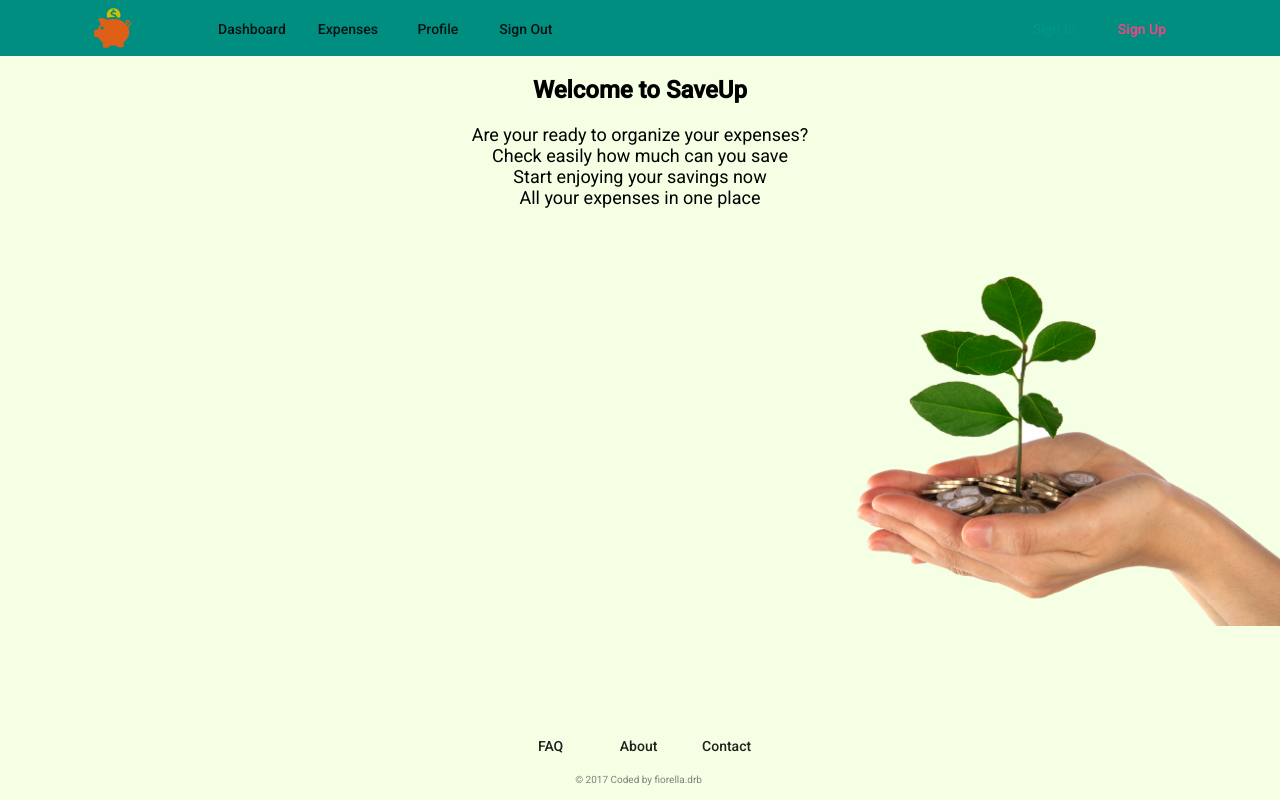
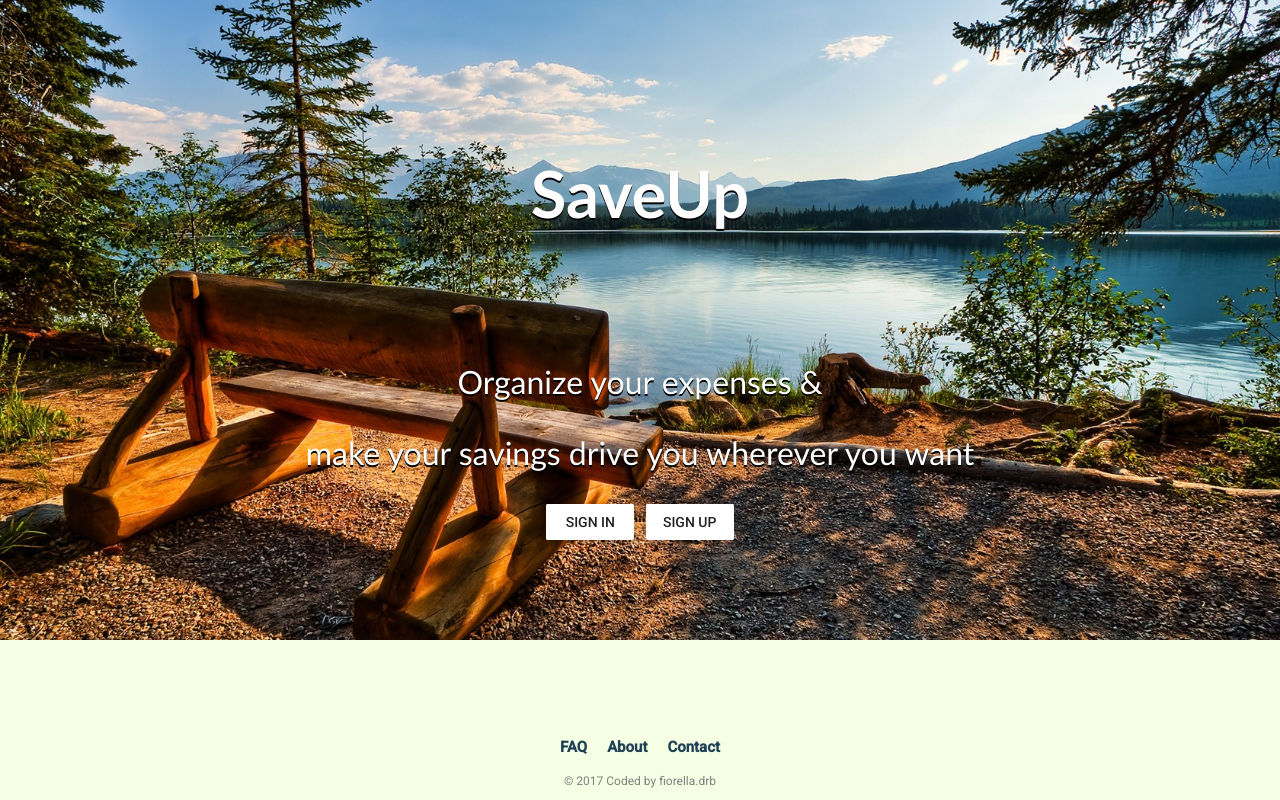
Before and after one commit to fderisio/SaveUp-FrontEnd, a React app in the folder saveup/: page / in a window 1280 px wide. Built offline with nearby package versions, Linux system fonts and the light colour scheme; what react-tap-event-plugin would draw is missing.

Commit message:
Welcome Page done

```diff
--- a/saveup/src/Components/Footer/index.js
+++ b/saveup/src/Components/Footer/index.js
@@ -4,7 +4,19 @@ import '../../style.css';
 import FlatButton from 'material-ui/FlatButton';
 
 const Footer = () => (
-  <div className="Footer">
+   <nav className="Footer">
+      <ul className="footerbuttons">
+        <li><Link to="/underconstruction"><b>FAQ</b></Link></li>
+        <li><Link to="/underconstruction"><b>About</b></Link></li>
+        <li><Link to="/underconstruction"><b>Contact</b></Link></li>
+      </ul>
+      <p>&copy; 2017 Coded by fiorella.drb</p>
+    </nav>
+);
+
+export default Footer;
+
+{/*<div className="Footer">
     <Link to="/underconstruction">
       <FlatButton label="FAQ" labelStyle={{ textTransform: 'capitalize' }}/>
     </Link>
@@ -15,7 +27,4 @@ const Footer = () => (
       <FlatButton label="Contact" labelStyle={{ textTransform: 'capitalize' }}/>
     </Link>
     <p>&copy; 2017 Coded by fiorella.drb</p>
-  </div>
-);
-
-export default Footer;
+  </div>*/}
--- a/saveup/src/Routes/Welcome/index.js
+++ b/saveup/src/Routes/Welcome/index.js
@@ -1,22 +1,24 @@
 import React, { Component } from 'react';
+import { RaisedButton } from 'material-ui';
+import { Link } from 'react-router-dom';
 import '../../style.css';
-import handImage from '../../images/hand.png';
-import Navbar from '../../Containers/Navbar';
+import handImage from '../../Images/hand.png';
 import Footer from '../../Components/Footer';
 
 class Welcome extends Component {
   render() {
     return (
       <div className="App">
-        <Navbar />
-        <h2>Welcome to SaveUp</h2>
-        <p className="App-intro">
-          Are your ready to organize your expenses? <br/>
-            Check easily how much can you save<br/>
-              Start enjoying your savings now<br/>
-                All your expenses in one place <br/>
-        </p>
-        <img src={handImage} className="handImage"/>
+        <div className="welcome">
+          <h2>SaveUp</h2>
+          <p>Organize your expenses &</p>
+          <p>make your savings drive you wherever you want</p>
+          <div className="signup">
+            <Link to="/signup"><RaisedButton label="Sign In" /></Link>
+            <span>...</span>
+            <Link to="/signup"><RaisedButton label="Sign Up" /></Link>
+          </div>
+        </div>
         <Footer />
       </div>
     );
@@ -24,3 +26,5 @@ class Welcome extends Component {
 }
 
 export default Welcome;
+
+// <img src={handImage} className="handImage"/>
--- a/saveup/src/style.css
+++ b/saveup/src/style.css
@@ -1,3 +1,32 @@
+.welcome {
+  background-image: url('./Images/lakebench.jpg');
+  background-position: center; /* center top*/
+  background-size: cover;
+  padding: 100px 0;
+  /*margin: 30px;*/
+  text-shadow: 0 2px #000000;
+  font-family: 'Trebuchet MS', 'Helvetica';
+}
+
+.welcome h2 {
+  margin-bottom: 2em;
+  color: #ffffff;
+  font-size: 65px;
+}
+
+.welcome p {
+  color: #ffffff;
+  font-size: 2em;
+}
+
+.welcome .notAMember {
+  font-size: 20px;
+}
+
+.welcome .signup {
+  display: inline-flex;
+}
+
 .ContactButtons {
   margin-left: 70px;
 }
@@ -63,15 +92,35 @@
   margin-right: 70px;
 }
 
+
 .Footer {
-  /*  background-color: #822B40;*/
-  text-align: center;
-  font-size: 10px;
+  font-size: 0.75em;
   color: grey;
   position: absolute;
   right: 0;
   bottom: 0;
   left: 0;
-  width: 99%;
-  padding: 5px;
 }
+
+nav li {
+  display: inline;
+  margin-top: 10px;
+  padding: 0 10px;
+  font-size: 1.25em;
+}
+
+nav ul {
+  display: inline;
+  margin-right: 40px;
+}
+
+nav a {
+  height: 30px;
+  line-height: 30px;
+  color: #204156;
+  text-decoration: none;
+}
+
+nav {
+  margin-top: 5px;
+}
```
Also changed, not shown: saveup/src/Images/lakebench.jpg (added), saveup/src/Images/tranquility.jpg (added). Lines whose indentation alone changed are shown as unchanged.
